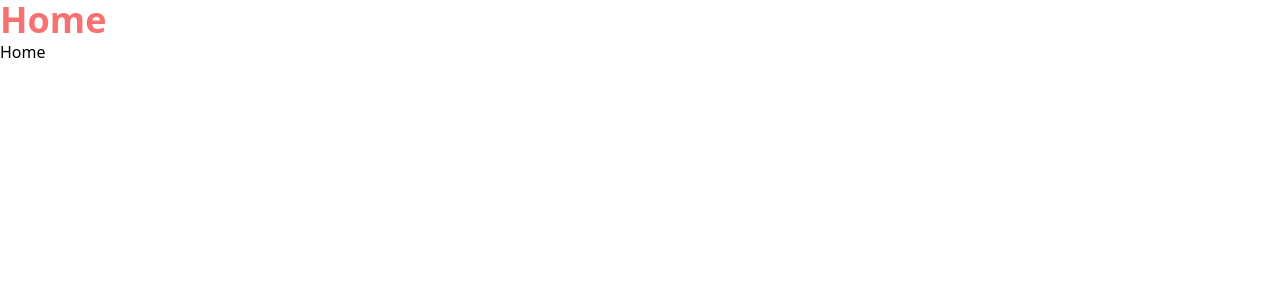
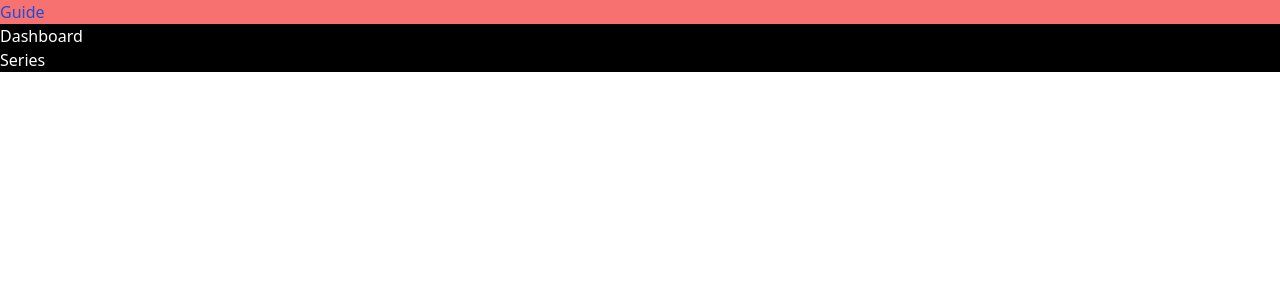
Before and after one commit to AndrewGPSilva/worldseriesASL, a Vue app: page / in a window 1280 px wide. Shown: the top 300 px of the page. Built offline with nearby package versions, Linux system fonts and the light colour scheme.

Commit message:
rotas, novas views

```diff
--- a/index.html
+++ b/index.html
@@ -1,10 +1,10 @@
 <!doctype html>
-<html lang="en">
+<html lang="pt-BR">
   <head>
     <meta charset="UTF-8" />
     <link rel="icon" type="image/svg+xml" href="/vite.svg" />
     <meta name="viewport" content="width=device-width, initial-scale=1.0" />
-    <title>Vite + Vue + TS</title>
+    <title>World Series</title>
   </head>
   <body>
     <div id="app"></div>
--- /dev/null
+++ b/src/components/Guide/List.vue
@@ -0,0 +1,21 @@
+<template>
+    <div class="bg-black text-white">
+        <ul>
+            <li>
+                <router-link to="/dashboard">Dashboard</router-link>
+            </li>
+            <li>
+                <router-link to="/series">Series</router-link>
+            </li>
+        </ul>
+    </div>
+</template>
+
+<script lang="ts">
+export default {
+    name: 'List'
+}
+</script>
+
+<style scoped>
+</style>
--- a/src/components/HelloWorld.vue
+++ /dev/null
@@ -1,38 +0,0 @@
-<script setup lang="ts">
-import { ref } from 'vue'
-
-defineProps<{ msg: string }>()
-
-const count = ref(0)
-</script>
-
-<template>
-  <h1>{{ msg }}</h1>
-
-  <div class="card">
-    <button type="button" @click="count++">count is {{ count }}</button>
-    <p>
-      Edit
-      <code>components/HelloWorld.vue</code> to test HMR
-    </p>
-  </div>
-
-  <p>
-    Check out
-    <a href="https://vuejs.org/guide/quick-start.html#local" target="_blank"
-      >create-vue</a
-    >, the official Vue + Vite starter
-  </p>
-  <p>
-    Install
-    <a href="https://github.com/vuejs/language-tools" target="_blank">Volar</a>
-    in your IDE for a better DX
-  </p>
-  <p class="read-the-docs">Click on the Vite and Vue logos to learn more</p>
-</template>
-
-<style scoped>
-.read-the-docs {
-  color: #888;
-}
-</style>
--- a/src/router/index.ts
+++ b/src/router/index.ts
@@ -1,13 +1,25 @@
 import { createRouter, createWebHistory } from "vue-router";
-import Home from "../views/Home.vue";
+import Guide from "../views/Guide.vue";
+import Dashboard from "../views/Dashboard.vue";
+import Series from "../views/Series.vue";
 
 const router = createRouter({
   history: createWebHistory(import.meta.env.BASE_URL),
   routes: [
     {
       path: "/",
-      name: "Home",
-      component: Home,
+      name: "Guide",
+      component: Guide,
+    },
+    {
+      path: "/dashboard",
+      name: "Dashboard",
+      component: Dashboard,
+    },
+    {
+      path: "/series",
+      name: "Series",
+      component: Series,
     }
   ],
 });
--- /dev/null
+++ b/src/views/Dashboard.vue
@@ -0,0 +1,15 @@
+<template>
+    <div>
+        <h1>Dashboard</h1>
+        <router-link to="/">Redirect to home</router-link>
+    </div>
+</template>
+
+<script lang="ts">
+export default {
+    name: 'Dashboard'
+}
+</script>
+
+<style scoped>
+</style>
--- /dev/null
+++ b/src/views/Guide.vue
@@ -0,0 +1,19 @@
+<template>
+    <div class="bg-red-400">
+        <h1 class="text-blue-700">Guide</h1>
+        <List />
+    </div>
+</template>
+
+<script lang="ts">
+import List from '../components/Guide/List.vue'
+export default {
+    name: 'Guide',
+    components: {
+        'List': List
+    }
+}
+</script>
+
+<style scoped>
+</style>
--- a/src/views/Home.vue
+++ /dev/null
@@ -1,15 +0,0 @@
-<template>
-    <div>
-        <h1 class="text-red-400 font-bold text-4xl">Home</h1>
-        <h2>Home</h2>
-    </div>
-</template>
-
-<script lang="ts">
-export default {
-    name: 'Home',
-}
-</script>
-
-<style scoped>
-</style>
--- /dev/null
+++ b/src/views/Series.vue
@@ -0,0 +1,15 @@
+<template>
+    <div>
+        <h1>Series</h1>
+        <router-link to="/">Redirect to home</router-link>
+    </div>
+</template>
+
+<script lang="ts">
+export default {
+    name: 'Series'
+}
+</script>
+
+<style scoped>
+</style>
```
